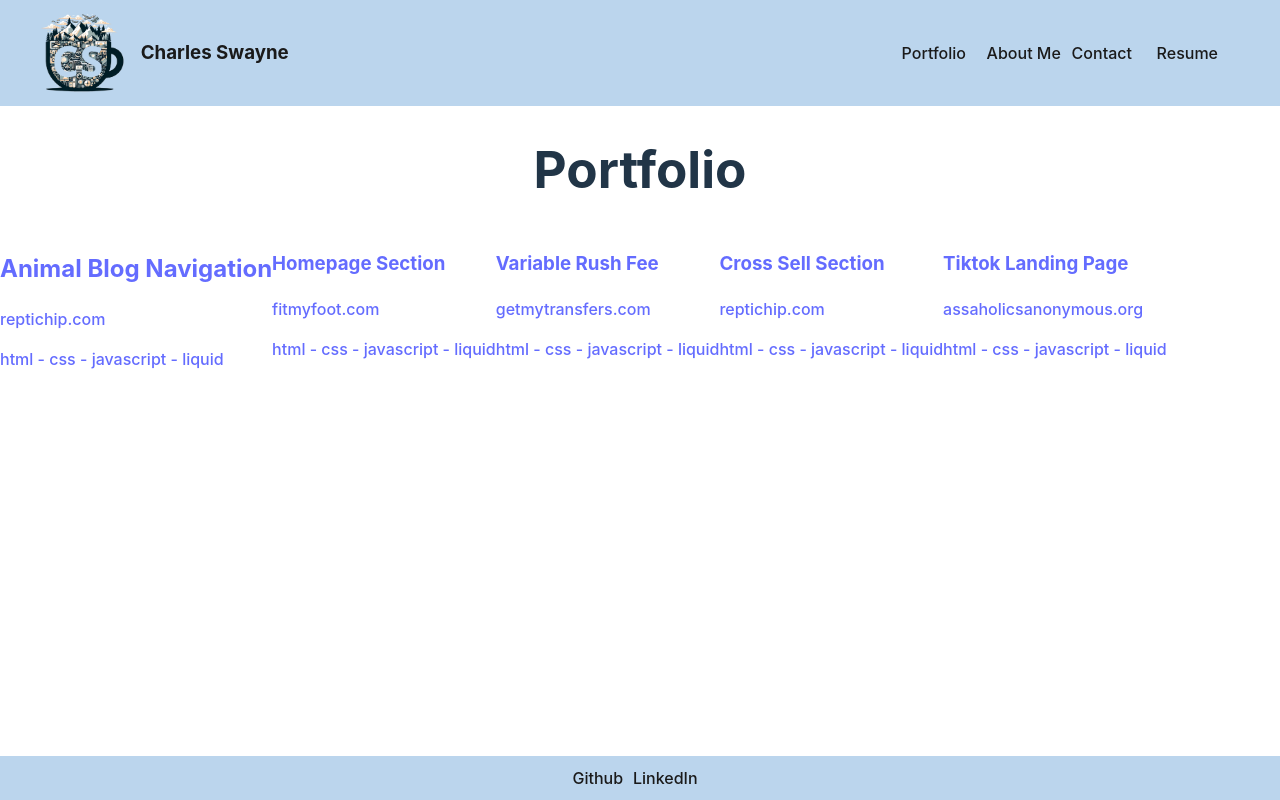
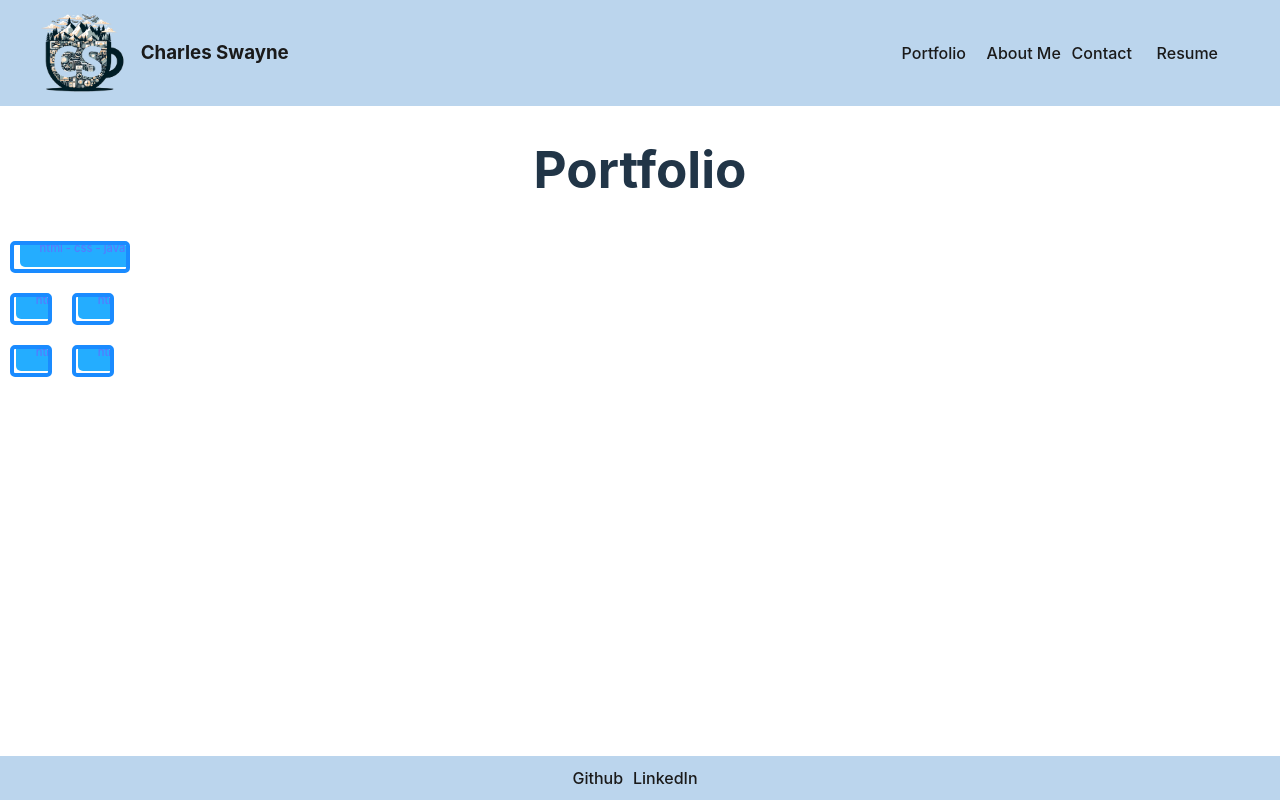
Before and after one commit to cjswayne/new_professional_portfolio, a React (Vite) app: page / in a window 1280 px wide. Built offline with nearby package versions, Linux system fonts and the light colour scheme.

Commit message:
ported over css from broken repo, finished contact page

```diff
--- a/src/App.jsx
+++ b/src/App.jsx
@@ -1,4 +1,4 @@
-import { useState } from 'react'
+import { useState, useEffect } from 'react'
 import 'tachyons'
 import {Routes, Route} from 'react-router-dom'
 
@@ -10,7 +10,11 @@ import Portfolio from './pages/Portfolio'
 import Resume from './pages/Resume'
 
 function App() {
+  const [websiteUrl, setwebsiteUrl] = useState()
 
+  useEffect(() => {
+    setwebsiteUrl(window.location.href)
+  }, [])
   return (
 <>
       <Header />
@@ -19,7 +23,7 @@ function App() {
 
               <Route path="/" element={<Portfolio />} />
               <Route path="/about" element={<About/>}/>
-              <Route path="/contact" element={<Contact/>}/>
+              <Route path="/contact" element={<Contact redirect={websiteUrl}/>}/>
               <Route path="/resume" element={<Resume/>}/>
           </Routes>
         </main>
--- a/src/index.scss
+++ b/src/index.scss
@@ -26,7 +26,7 @@ main{
 }
 
 header, footer{
-  color:white;
+  color:red;
   background-color: $blue;
   align-items: center;
   justify-content: space-between;
@@ -82,6 +82,7 @@ form{
     background:$green;
     padding: 5px 10px;
     border:1px solid $darkBlue;
+    color:black;
   }
 }
 
@@ -92,10 +93,6 @@ nav > a {
   &:hover{
     color:black;
   }
-}
-
-.mA{
-  margin:auto;
 }
 
 .logoName{
@@ -125,3 +122,270 @@ nav > a {
     flex-wrap: wrap;
   }
 }
+
+/* GENERAL STYLES */
+.row {
+  flex-direction: row;
+}
+
+.flex {
+  display: flex;
+}
+
+.wrap {
+  flex-wrap: wrap;
+}
+
+.column {
+  flex-direction: column;
+}
+
+.align-center {
+  align-items: center;
+}
+
+.container-padding {
+  padding: 5px 15%;
+}
+
+.has-padding {
+  padding: 20px;
+}
+
+.has-padding-left {
+  padding-left: 20px;
+}
+
+.has-padding-right {
+  padding-right: 20px;
+}
+
+.has-padding-bottom {
+  padding-bottom: 20px;
+}
+
+.has-padding-top {
+  padding-top: 20px;
+}
+
+.has-margin-top {
+  margin-top: 20px;
+}
+
+.has-margin-right{
+  margin-right:20px;
+}
+
+.justify-end {
+  justify-content: end;
+}
+
+.justify-start {
+  justify-content: start;
+}
+
+.justify-around {
+  justify-content: space-around;
+}
+
+.justify-between {
+  justify-content: space-between;
+}
+
+.half-width {
+  width: calc(50% - 28px);
+}
+
+.whole-width {
+  width: 100%;
+}
+
+.text-nowrap {
+  text-wrap: nowrap;
+}
+
+
+/*  MAIN SECTION STYLES  */
+
+/* About Me */
+.about-me-padding {
+  padding: 0px 3% 20px;
+}
+
+.about-me-image {
+  border-radius: 5px;
+}
+
+.skill-text h4,
+.skill-text h3 {
+  margin-bottom: 0;
+}
+
+.skill-text img {
+  max-width: 200px;
+}
+
+/* My Work */
+.project-card {
+  position: relative;
+  margin: 10px;
+  border: 4px solid #1A8BFF;
+  border-radius: 5px;
+  overflow: hidden;
+}
+
+.project-card img {
+  object-fit: cover;
+  max-width: 100%;
+  z-index: -2;
+  position: relative;
+}
+
+.project-card:hover .image-wrap {
+  filter: blur(0px);
+  transition: 0.3s;
+  transform: scale(1.1);
+}
+
+.project-card:hover .project-card-text {
+  filter: blur(0.05px);
+  transition: 0.3s;
+  transform: scale(0.9);
+  opacity: 0.8;
+}
+
+.project-card-text p,
+.project-card-text a {
+  margin: 5px 0px 10px;
+}
+
+.project-card-text p {
+  opacity: 0.8;
+  font-size: .7em;
+}
+
+.project-card-text h2,
+.project-card-text h3 {
+  margin: 5px 0px;
+  border-bottom: 2px solid #333;
+  padding-bottom: 5px;
+}
+
+.project-card-text {
+  max-width: fit-content;
+  position: absolute;
+  bottom: 10%;
+  left: 5%;
+  background-color: #24ADFF;
+  padding-top: 10px;
+  min-width: 250px;
+  border-radius: 5px;
+  filter: blur(0px);
+  transition: 0.3s;
+  transform: scale(1);
+  opacity: 1;
+}
+
+.image-wrap {
+  position: relative;
+  display: inline-block;
+  filter: blur(2px);
+  transition: 0.3s;
+  transform: scale(1);
+
+}
+
+.image-wrap::before {
+  content: "";
+  position: absolute;
+  top: 0;
+  left: 0;
+  width: 100%;
+  height: 100%;
+  background-color: #CCE4FF;
+  opacity: 0.5;
+
+  z-index: -1;
+}
+
+/* FOOTER STYLES */
+.my-name {
+  font-size: .8em;
+  color: #AAA;
+}
+
+@media(max-width:798px) {
+  .about-me-image {
+      width: 100%;
+  }
+
+  .about-me-padding .half-width {
+      width: 100%;
+  }
+
+  .order-mobile {
+      flex-direction: column-reverse;
+  }
+
+  #about-me,
+  #contact-me {
+      margin-bottom: 0;
+  }
+
+  .contact-me-mobile .row {
+      flex-direction: row;
+      margin-bottom: 20px;
+  }
+
+  .top-bar h1,
+  .top-bar img {
+      padding: 0;
+  }
+
+  .top-bar {
+      padding-bottom: 15px;
+  }
+
+}
+
+/* MEDIA QUERIES   */
+
+@media (max-width: 1200px) {
+  .container-padding {
+      padding: 5px 5%;
+  }
+}
+
+@media (max-width: 798px) {
+  .row,
+  header {
+      flex-direction: column;
+  }
+
+  .has-margin-top {
+      margin: 0;
+  }
+
+  .has-padding {
+      padding-bottom: 0px;
+  }
+
+  .project .half-width,
+  .project .whole-width {
+      width: 92%;
+  }
+
+  .align-left-mobile {
+      align-items: start;
+  }
+
+  .align-end-mobile {
+      align-items: end;
+  }
+
+  .padding-left-mobile {
+      padding-left: 20px;
+
+      padding-right: 0px;
+  }
+}
--- a/src/pages/Contact.jsx
+++ b/src/pages/Contact.jsx
@@ -1,4 +1,4 @@
-function Contact( ){
+function Contact({redirect}){
     return (
         <>
         <h1 className="tc">Contact Me</h1>
@@ -8,7 +8,7 @@ function Contact( ){
             <input name="name" type="text" placeholder="Full Name"/>
             <input name="email" type="text" placeholder="Email"/>
             <textarea name="message" placeholder="Message"cols="30" rows="10"></textarea>
-            <input type="hidden" name="redirect" value=""/>
+            <input type="hidden" name="redirect" value={redirect}/>
 
             <button>Send</button>
         </form>
```
